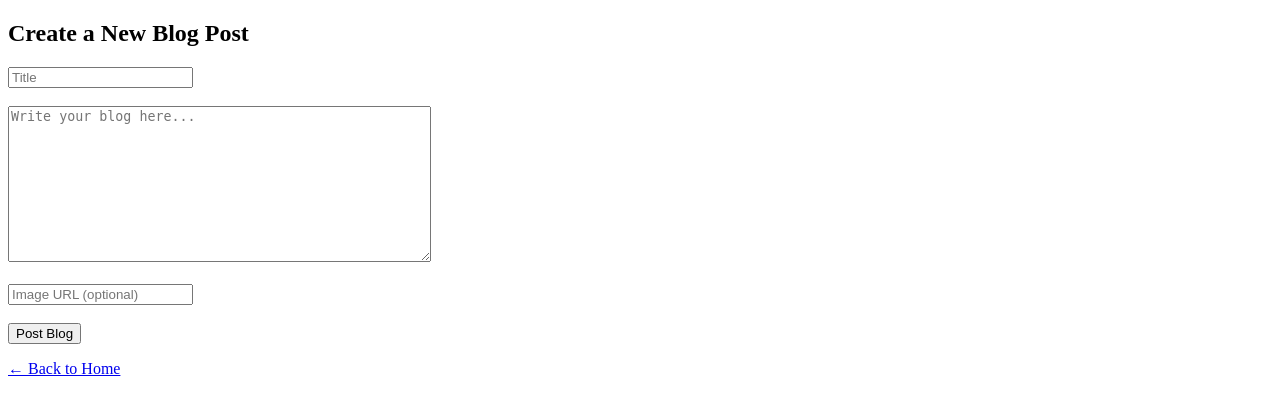
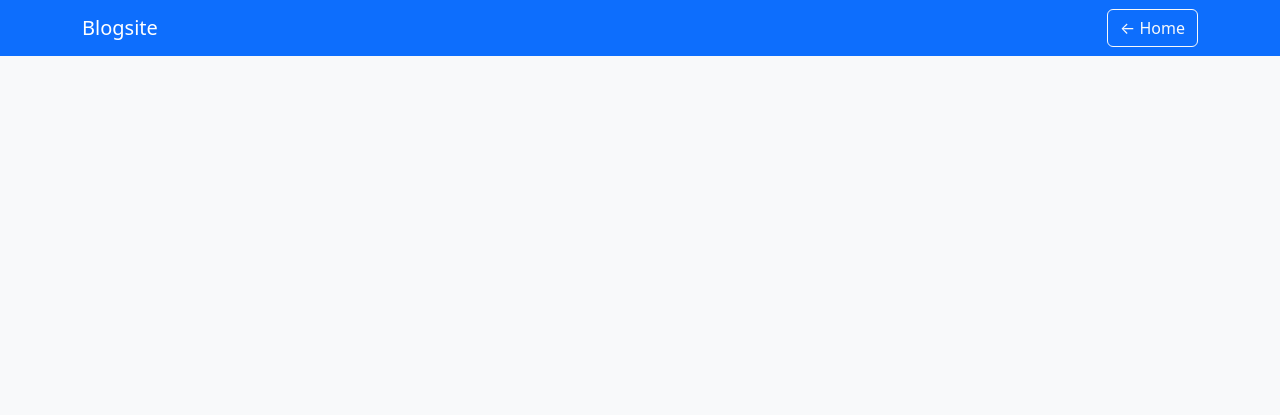
Before and after one commit to prashanthpavankumar/Blogging-website, a PHP site: page /blogs/create_blog.php in a window 1280 px wide. Shown: the top 415 px of the page. Run offline with PHP 8.4, Linux system fonts and the light colour scheme; the visitor is signed in with stand-in values (Sample User, id 1).

Commit message:
Update create_blog.php

```diff
--- a/blogsite/blogs/create_blog.php
+++ b/blogsite/blogs/create_blog.php
@@ -29,25 +29,23 @@ if ($_SERVER["REQUEST_METHOD"] === "POST") {
     }
 }
 ?>
-
 <!DOCTYPE html>
 <html>
 <head>
     <title>Create Blog</title>
+    <link href="https://cdn.jsdelivr.net/npm/bootstrap@5.3.3/dist/css/bootstrap.min.css" rel="stylesheet">
 </head>
-<body>
+<body class="bg-light">
 
-<h2>Create a New Blog Post</h2>
-<?php if ($msg) echo "<p style='color:red;'>$msg</p>"; ?>
+<nav class="navbar navbar-expand-lg navbar-dark bg-primary">
+    <div class="container">
+        <a class="navbar-brand" href="../index.php">Blogsite</a>
+        <div class="d-flex">
+            <a class="btn btn-outline-light" href="../index.php">&larr; Home</a>
+        </div>
+    </div>
+</nav>
 
-<form method="post" action="">
-    <input type="text" name="title" placeholder="Title" required><br><br>
-    <textarea name="content" rows="10" cols="50" placeholder="Write your blog here..." required></textarea><br><br>
-    <input type="text" name="image_url" placeholder="Image URL (optional)"><br><br>
-    <button type="submit">Post Blog</button>
-</form>
-
-<p><a href="../index.php">← Back to Home</a></p>
-
-</body>
-</html>
+<div class="container my-5">
+    <div class="row justify-content-center">
+        <div class="col-md-8 col-lg-7">
```
